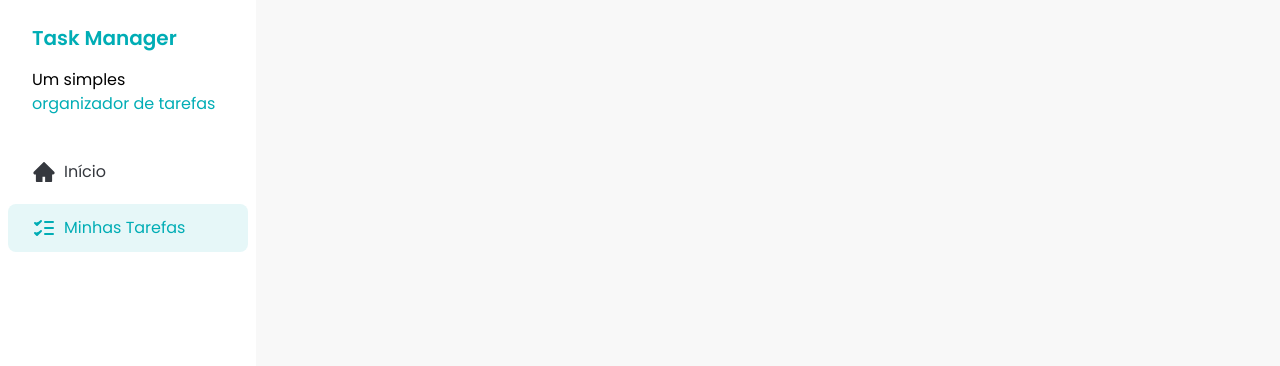
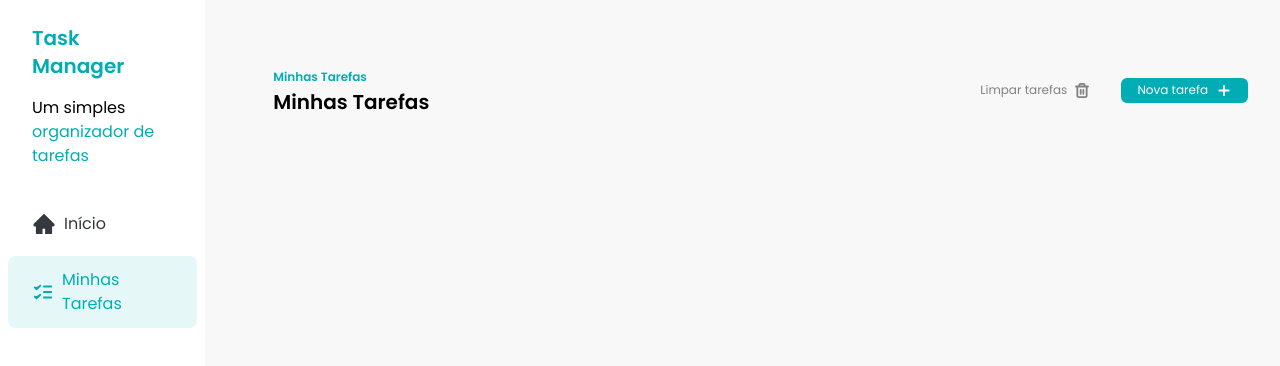
Before and after one commit to Viniciusbsouto/Task-Manager, a React app: page / in a window 1280 px wide. Shown: the top 366 px of the page. Built offline with nearby package versions, Linux system fonts and the light colour scheme; the HTML template or start-up script is replaced by a standard one.

Commit message:
feat: add initial Task and Button components

```diff
--- a/src/App.jsx
+++ b/src/App.jsx
@@ -1,7 +1,13 @@
 import Sidebar from "./componentes/Sidebar";
+import Tasks from "./componentes/Tasks";
 
 const App = () => {
-  return <Sidebar />;
+  return (
+    <div className="flex gap-9">
+      <Sidebar />
+      <Tasks />
+    </div>
+  );
 };
 
 export default App;
--- /dev/null
+++ b/src/componentes/Button.jsx
@@ -0,0 +1,20 @@
+const Button = ({ children, variant = "primary" }) => {
+  const getVariantClasses = () => {
+    if (variant === "primary") {
+      return "bg-[#00ADB5] text-white hover:bg-[#019AA0]";
+    }
+    if (variant === "secondary") {
+      return "bg-transparent text-[#818181] hover:bg-gray-200";
+    }
+  };
+
+  return (
+    <button
+      className={`flex items-center gap-2 rounded-md px-4 py-1 text-xs transition duration-300 ${getVariantClasses()}`}
+    >
+      {children}
+    </button>
+  );
+};
+
+export default Button;
--- /dev/null
+++ b/src/componentes/Tasks.jsx
@@ -0,0 +1,30 @@
+import Button from "./Button";
+import AddIcon from "../assets/icons/add.svg?react";
+import TrashIcon from "../assets/icons/trash.svg?react";
+
+const Tasks = () => {
+  return (
+    <div className="w-full px-8 py-16">
+      <div className="flex w-full justify-between">
+        <div>
+          <span className="text-xs font-semibold text-[#00ADB5]">
+            Minhas Tarefas
+          </span>
+          <h2 className="text-xl font-semibold">Minhas Tarefas</h2>
+        </div>
+        <div className="flex items-center gap-4">
+          <Button variant="secondary">
+            Limpar tarefas
+            <TrashIcon />
+          </Button>
+          <Button>
+            Nova tarefa
+            <AddIcon />
+          </Button>
+        </div>
+      </div>
+    </div>
+  );
+};
+
+export default Tasks;
```
Also changed, not shown: src/assets/icons/add.svg (added), src/assets/icons/trash.svg (added).
